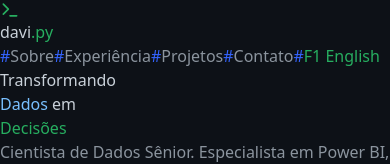
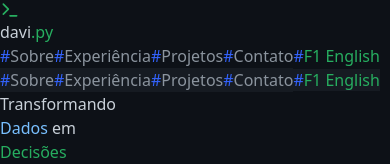
Before and after one commit to DaviMarino/davimarino.github.io, a React (Vite) app: page / in a window 390 px wide. Shown: the top 164 px of the page. Built offline with nearby package versions, Linux system fonts and the light colour scheme; no server answers.

Commit message:
fix: exibe menu de navegacao no mobile

```diff
--- a/src/components/layout/Navbar.jsx
+++ b/src/components/layout/Navbar.jsx
@@ -21,6 +21,28 @@ const Navbar = ({ scrollToSection, isScrolled }) => {
             </a>
           </div>
         </div>
+
+        <div className="md:hidden mt-3 px-4">
+          <div className="flex gap-2 overflow-x-auto pb-1 text-xs font-medium">
+            {['Sobre', 'Experiência', 'Projetos', 'Contato'].map((item) => (
+              <button
+                key={item}
+                onClick={() => scrollToSection(item.toLowerCase().normalize("NFD").replace(/[\u0300-\u036f]/g, ""))}
+                className="whitespace-nowrap px-3 py-2 rounded-md border transition-colors hover:text-white"
+                style={{ color: theme.secondaryText, borderColor: theme.border, backgroundColor: '#161b22' }}
+              >
+                <span style={{ color: theme.keyword }}>#</span>{item}
+              </button>
+            ))}
+            <a
+              href="#/f1-english"
+              className="whitespace-nowrap px-3 py-2 rounded-md border transition-colors hover:text-white"
+              style={{ color: theme.func, borderColor: theme.func, backgroundColor: '#161b22' }}
+            >
+              <span style={{ color: theme.keyword }}>#</span>F1 English
+            </a>
+          </div>
+        </div>
       </nav>
   );
 };
```
